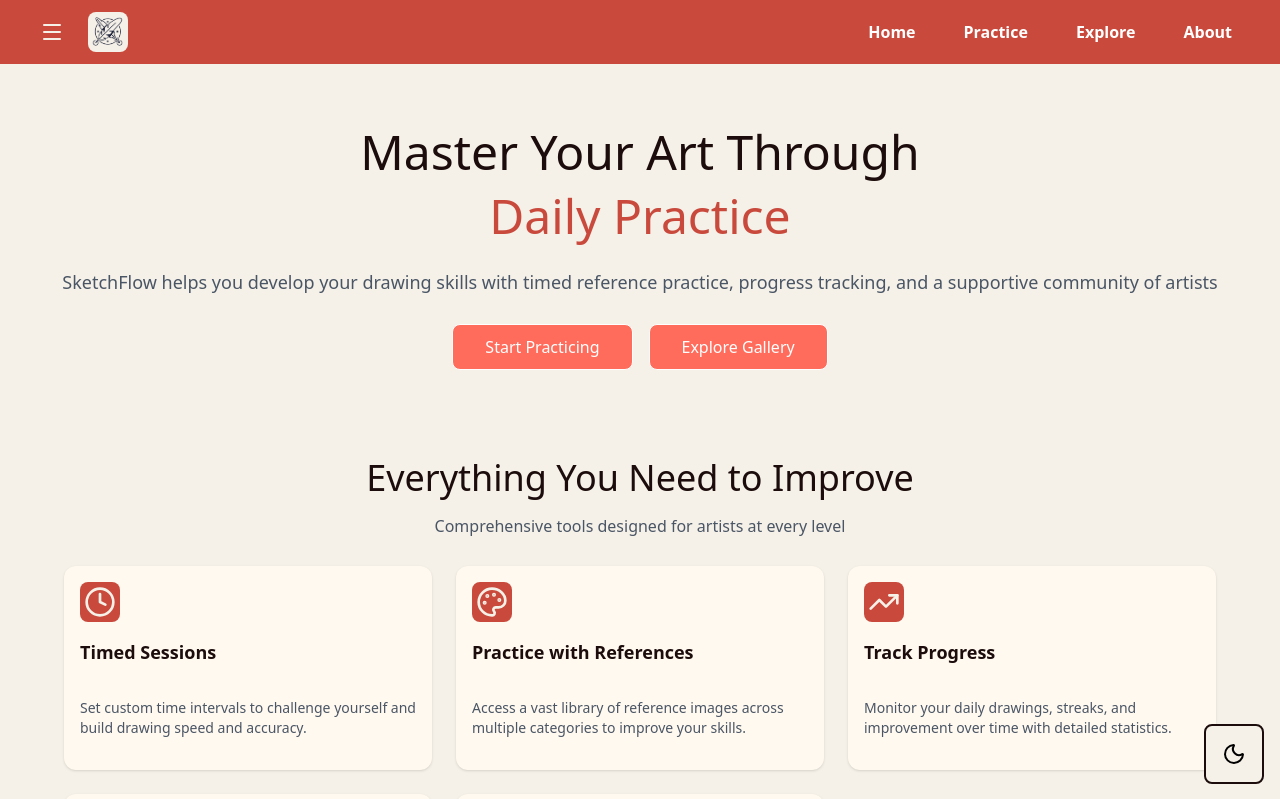
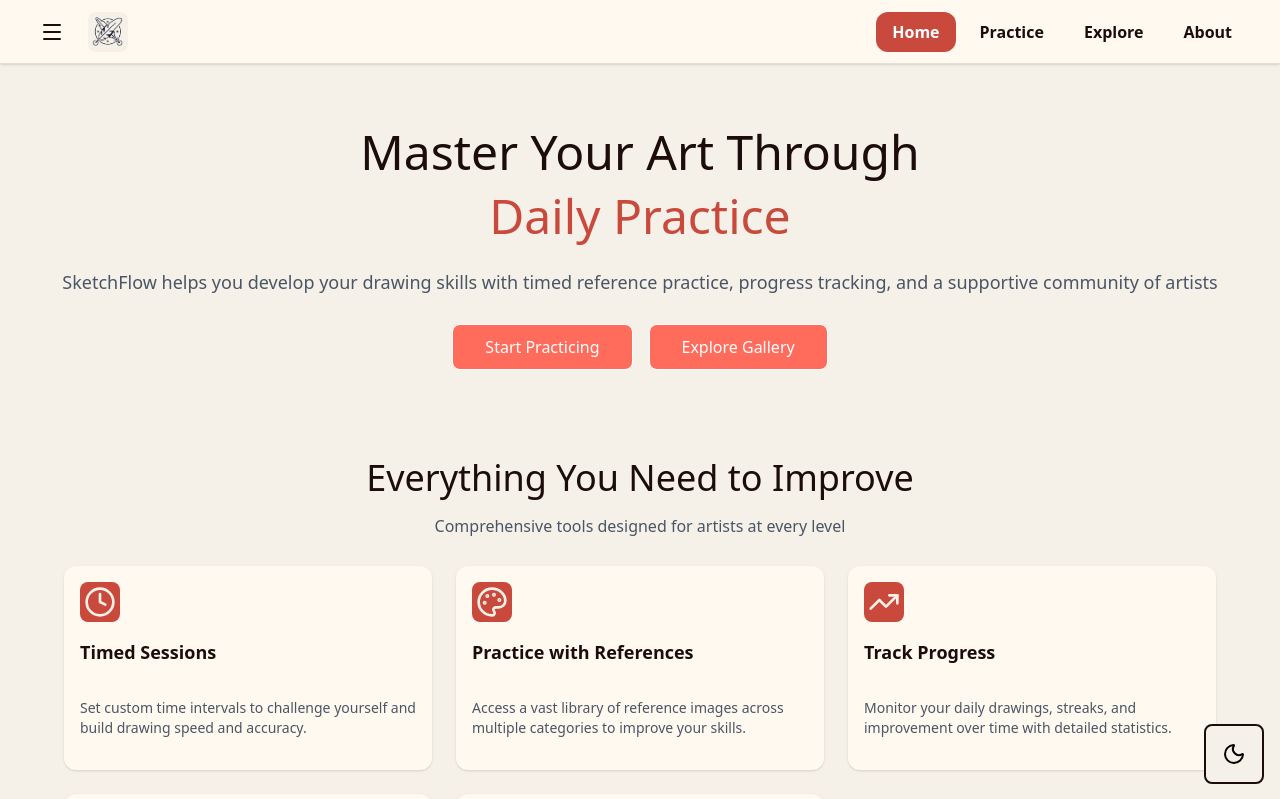
Before and after one commit to arz-main/TheSocialSite, a React (Vite) app in the folder frontend/: page / in a window 1280 px wide. Shown: the top 799 px of the page. Built offline with nearby package versions, Linux system fonts and the light colour scheme.

Commit message:
Fix: Am schimbat culoare la navbar, butoanele mentin culoarea daca sunt selectate, am adaugat un buton de a da inapoi de pe profilul utilizatorilor

```diff
--- a/frontend/src/components/layout/Navbar.tsx
+++ b/frontend/src/components/layout/Navbar.tsx
@@ -1,5 +1,5 @@
 import { useState } from "react"
-import { Link } from "react-router-dom";
+import { Link, useLocation } from "react-router-dom";
 import Paths from "../../routes/paths";
 import WebsiteLogo from "../ui/SiteLogo";
 import { Menu } from "lucide-react";
@@ -9,30 +9,68 @@ import { Sidebar } from "../../pages/SidePanel"
 
 const Navbar = () => {
 	const [sidebarOpen, setSidebarOpen] = useState(false);
+	const location = useLocation();
+
+	// Helper function to check if link is active
+	const isActive = (path: string) => {
+		return location.pathname === path || location.pathname.startsWith(path + '/');
+	};
 
 	return (
 		<>
 			<Sidebar isOpen={sidebarOpen} onClose={() => setSidebarOpen(false)} />
-			<nav className="fixed top-0 left-0 w-full h-16 bg-primary flex items-center justify-between px-8 z-50">
+			<nav className="fixed top-0 left-0 w-full h-16 bg-card shadow-sm flex items-center justify-between px-8 z-50 border-b border-border">
 				{/* Left: hamburger + logo */}
 				<div className="flex items-center gap-4">
 					<motion.button
 						onClick={() => setSidebarOpen(true)}
-						className="hover:bg-text/20 rounded-lg transition-colors w-10 h-10 flex justify-center items-center"
+						className="hover:bg-primary rounded-lg transition-colors w-10 h-10 flex justify-center items-center"
 						whileTap={{ scale: 0.9 }}
 						transition={{ type: "spring", stiffness: 400, damping: 17 }}
 						aria-label="Open sidebar"
 					>
-						<Menu className="w-6 h-6 text-background" />
+						<Menu className="w-6 h-6 text-text" />
 					</motion.button>
 
 					<WebsiteLogo />
 				</div>
-				<div className="flex gap-4">
-					<Link to={Paths.home} className="text-white hover:text-text hover:bg-background py-2 px-4 rounded-xl border-none font-semibold">Home</Link>
-					<Link to={Paths.practice} className="text-white hover:text-text hover:bg-background py-2 px-4 rounded-xl border-none font-semibold">Practice</Link>
-					<Link to={Paths.explore} className="text-white hover:text-text hover:bg-background py-2 px-4 rounded-xl border-none font-semibold">Explore</Link>
-					<Link to={Paths.about} className="text-white hover:text-text hover:bg-background py-2 px-4 rounded-xl border-none font-semibold">About</Link>
+				<div className="flex gap-2">
+					<Link
+						to={Paths.home}
+						className={`py-2 px-4 rounded-xl font-semibold transition-all ${isActive(Paths.home)
+								? 'bg-primary text-white'
+								: 'text-text hover:text-white hover:bg-primary'
+							}`}
+					>
+						Home
+					</Link>
+					<Link
+						to={Paths.practice}
+						className={`py-2 px-4 rounded-xl font-semibold transition-all ${isActive(Paths.practice)
+								? 'bg-primary text-white'
+								: 'text-text hover:text-white hover:bg-primary'
+							}`}
+					>
+						Practice
+					</Link>
+					<Link
+						to={Paths.explore}
+						className={`py-2 px-4 rounded-xl font-semibold transition-all ${isActive(Paths.explore)
+								? 'bg-primary text-white'
+								: 'text-text hover:text-white hover:bg-primary'
+							}`}
+					>
+						Explore
+					</Link>
+					<Link
+						to={Paths.about}
+						className={`py-2 px-4 rounded-xl font-semibold transition-all ${isActive(Paths.about)
+								? 'bg-primary text-white'
+								: 'text-text hover:text-white hover:bg-primary'
+							}`}
+					>
+						About
+					</Link>
 				</div>
 			</nav>
 		</>
--- a/frontend/src/index.css
+++ b/frontend/src/index.css
@@ -58,6 +58,7 @@
 
 	--background: #F5F1E8;
 	--card: #FFF9EF;
+	--navbar: #FFFFFF;
 	--border: #E5DED3;
 
 	--text: #1C0D0C;
--- a/frontend/src/pages/UserProfile.tsx
+++ b/frontend/src/pages/UserProfile.tsx
@@ -66,14 +66,16 @@ export default function UserProfile() {
         <div className="flex flex-col flex-1 bg-background text-primary">
             {/* Back Button */}
             <div className="p-6 pb-0">
-                <Button
-                    variant="ghost"
+                <motion.button
                     onClick={() => navigate(-1)}
-                    className="mb-4"
+                    className="w-10 h-10 rounded-full bg-card border border-border flex items-center justify-center text-text hover:bg-primary hover:text-white hover:border-primary transition-all shadow-sm"
+                    whileHover={{ scale: 1.1 }}
+                    whileTap={{ scale: 0.95 }}
+                    transition={{ type: "spring", stiffness: 400, damping: 17 }}
+                    aria-label="Go back"
                 >
-                    <ArrowLeft className="w-4 h-4 mr-2" />
-                    Back
-                </Button>
+                    <ArrowLeft className="w-5 h-5" />
+                </motion.button>
             </div>
 
             <div className="max-w-7xl mx-auto w-full px-6 pb-6">
```
